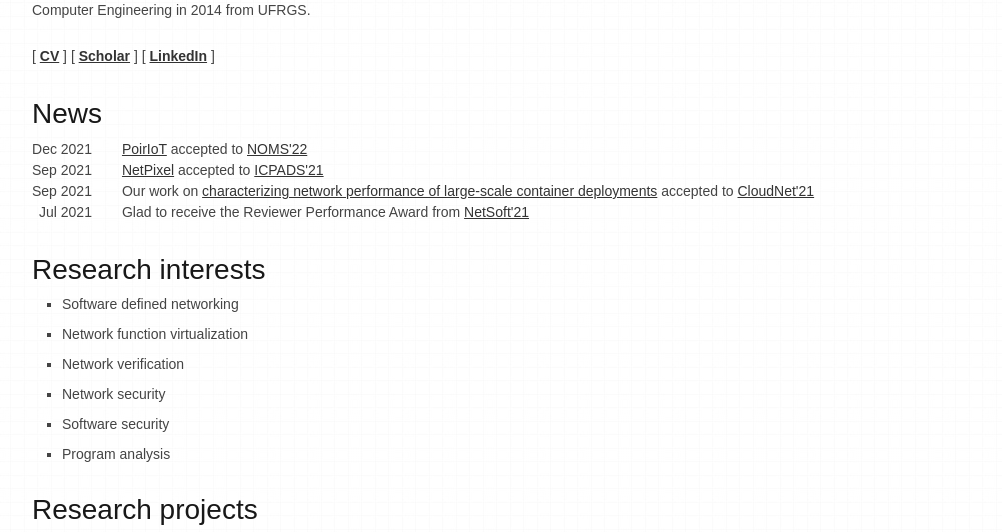
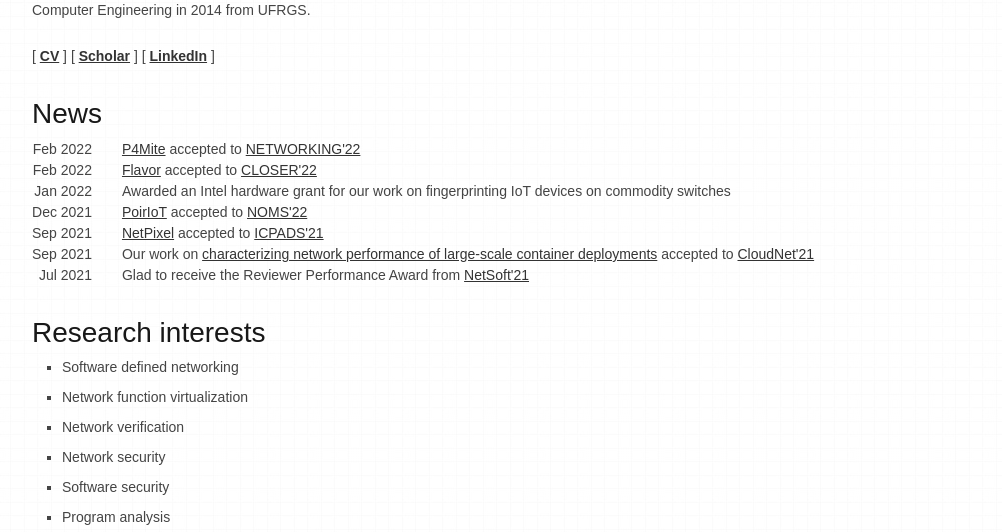
Before and after one commit to mcnevesinf/mcnevesinf.github.io, a plain HTML site: page index.html in a window 1280 px wide. Shown: the part 268-800 px from the top of the page, without its empty margins (138-1140 px from the left). Drawn offline with Linux system fonts and the light colour scheme.

Commit message:
Update news: add Intel grant, flavor and p4mite

```diff
--- a/index.html
+++ b/index.html
@@ -53,6 +53,18 @@
 				<h3>News</h3>
 
 				<table id="news">
+					<tr>
+						<td class="news-date">Feb 2022</td>
+						<td><a href="#">P4Mite</a> accepted to <a href="https://networking.ifip.org/2022/" target="_blank">NETWORKING'22</a></td>
+					</tr>
+					<tr>
+						<td class="news-date">Feb 2022</td>
+						<td><a href="#">Flavor</a> accepted to <a href="https://closer.scitevents.org/" target="_blank">CLOSER'22</a></td>
+					</tr>
+					<tr>
+						<td class="news-date">Jan 2022</td>
+						<td>Awarded an Intel hardware grant for our work on fingerprinting IoT devices on commodity switches</td>
+					</tr>
 					<tr>
 						<td class="news-date">Dec 2021</td>
 						<td><a href="#">PoirIoT</a> accepted to <a href="https://noms2022.ieee-noms.org/" target="_blank">NOMS'22</a></td>
```
